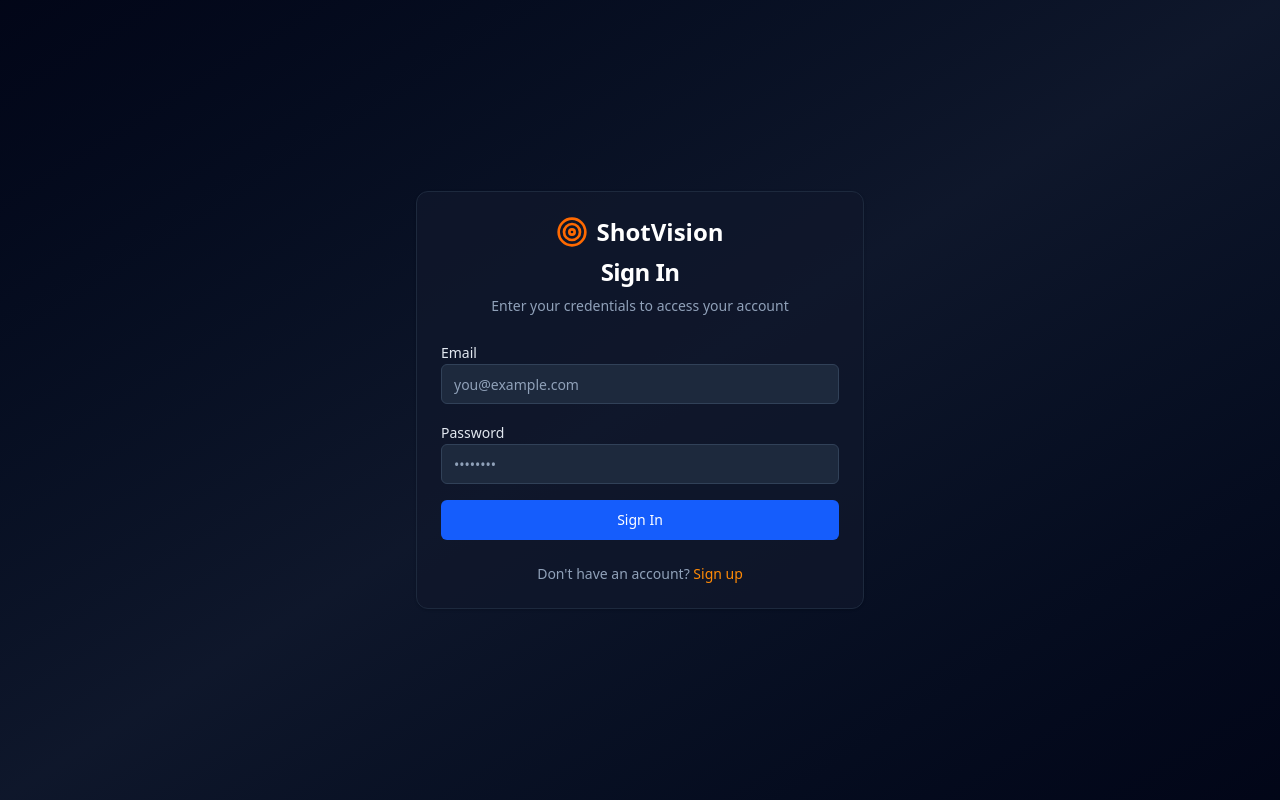
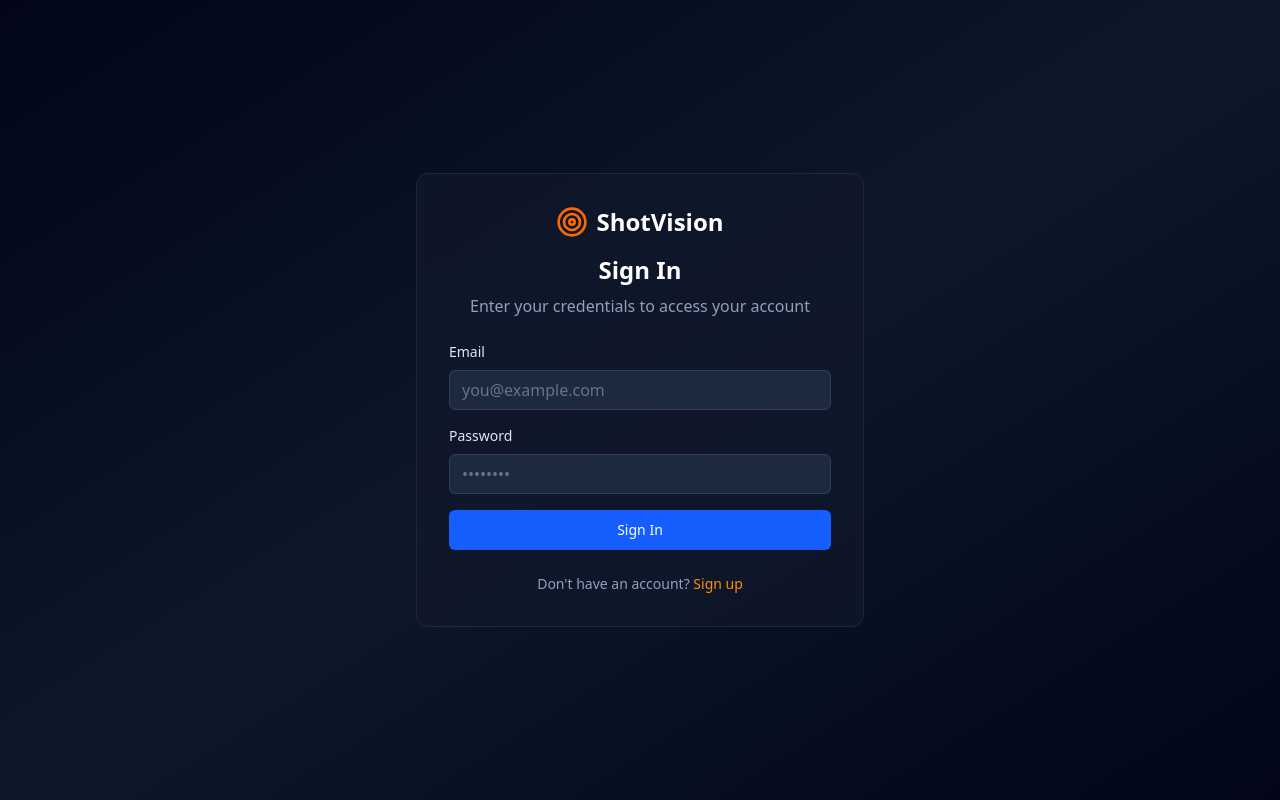
Before and after one commit to nntrobson/SK-v2, a Next.js app in the folder frontend/: page /auth/login in a window 1280 px wide. Built offline with nearby package versions, Linux system fonts and the light colour scheme.

Commit message:
fix: ensure form submission with plain HTML elements
Use native HTML for login page to avoid component forwarding issues.

```diff
--- a/frontend/src/app/auth/login/page.tsx
+++ b/frontend/src/app/auth/login/page.tsx
@@ -1,17 +1,6 @@
 "use client"
 
 import { createClient } from "@/lib/supabase/client"
-
-import { Button } from "@/components/ui/button"
-import {
-  Card,
-  CardContent,
-  CardDescription,
-  CardHeader,
-  CardTitle,
-} from "@/components/ui/card"
-import { Input } from "@/components/ui/input"
-import { Label } from "@/components/ui/label"
 import Link from "next/link"
 import { useRouter } from "next/navigation"
 import { useState } from "react"
@@ -24,9 +13,8 @@ export default function LoginPage() {
   const [loading, setLoading] = useState(false)
   const router = useRouter()
 
-  const handleSubmit = async (e: React.FormEvent) => {
-    e.preventDefault()
-    console.log("[v0] Sign in form submitted", { email })
+  async function handleSignIn() {
+    console.log("[v0] Sign in clicked", { email })
     setLoading(true)
     setError(null)
 
@@ -51,58 +39,66 @@ export default function LoginPage() {
 
   return (
     <div className="min-h-screen flex items-center justify-center bg-gradient-to-br from-slate-950 via-slate-900 to-slate-950 p-4">
-      <Card className="w-full max-w-md bg-slate-900/80 border-slate-800">
-        <CardHeader className="space-y-2 text-center">
-          <div className="flex items-center justify-center gap-2 mb-2">
+      <div className="w-full max-w-md bg-slate-900/80 border border-slate-800 rounded-xl p-8">
+        <div className="text-center mb-6">
+          <div className="flex items-center justify-center gap-2 mb-4">
             <Target className="w-8 h-8 text-orange-500" />
             <span className="text-2xl font-bold text-white">ShotVision</span>
           </div>
-          <CardTitle className="text-2xl text-white">Sign In</CardTitle>
-          <CardDescription className="text-slate-400">
-            Enter your credentials to access your account
-          </CardDescription>
-        </CardHeader>
-        <CardContent>
-          <form onSubmit={handleSubmit} className="space-y-4">
+          <h1 className="text-2xl font-bold text-white">Sign In</h1>
+          <p className="text-slate-400 mt-2">Enter your credentials to access your account</p>
+        </div>
+
+        <div className="space-y-4">
           {error && (
             <div className="p-3 rounded-lg bg-red-500/10 border border-red-500/20 text-red-400 text-sm">
               {error}
             </div>
           )}
+
           <div className="space-y-2">
-              <Label htmlFor="email">Email</Label>
-              <Input
+            <label htmlFor="email" className="block text-sm font-medium text-slate-200">Email</label>
+            <input
               id="email"
               type="email"
               placeholder="you@example.com"
               value={email}
               onChange={(e) => setEmail(e.target.value)}
+              className="w-full h-10 px-3 rounded-md border border-slate-700 bg-slate-800 text-white placeholder:text-slate-500 focus:outline-none focus:ring-2 focus:ring-blue-500"
               required
             />
           </div>
+
           <div className="space-y-2">
-              <Label htmlFor="password">Password</Label>
-              <Input
+            <label htmlFor="password" className="block text-sm font-medium text-slate-200">Password</label>
+            <input
               id="password"
               type="password"
               placeholder="••••••••"
               value={password}
               onChange={(e) => setPassword(e.target.value)}
+              className="w-full h-10 px-3 rounded-md border border-slate-700 bg-slate-800 text-white placeholder:text-slate-500 focus:outline-none focus:ring-2 focus:ring-blue-500"
               required
             />
           </div>
-            <Button type="submit" className="w-full" disabled={loading}>
+
+          <button
+            type="button"
+            onClick={handleSignIn}
+            className="w-full h-10 px-4 py-2 rounded-md text-sm font-medium bg-blue-600 text-white hover:bg-blue-500 focus:outline-none focus:ring-2 focus:ring-blue-500 disabled:opacity-50 disabled:cursor-not-allowed"
+            disabled={loading}
+          >
             {loading ? "Signing in..." : "Sign In"}
-            </Button>
-          </form>
+          </button>
+        </div>
+
         <div className="mt-6 text-center text-sm text-slate-400">
           {"Don't have an account? "}
           <Link href="/auth/sign-up" className="text-orange-400 hover:text-orange-300 font-medium">
             Sign up
           </Link>
         </div>
-        </CardContent>
-      </Card>
+      </div>
     </div>
   )
 }
```
Lines whose indentation alone changed are shown as unchanged.
